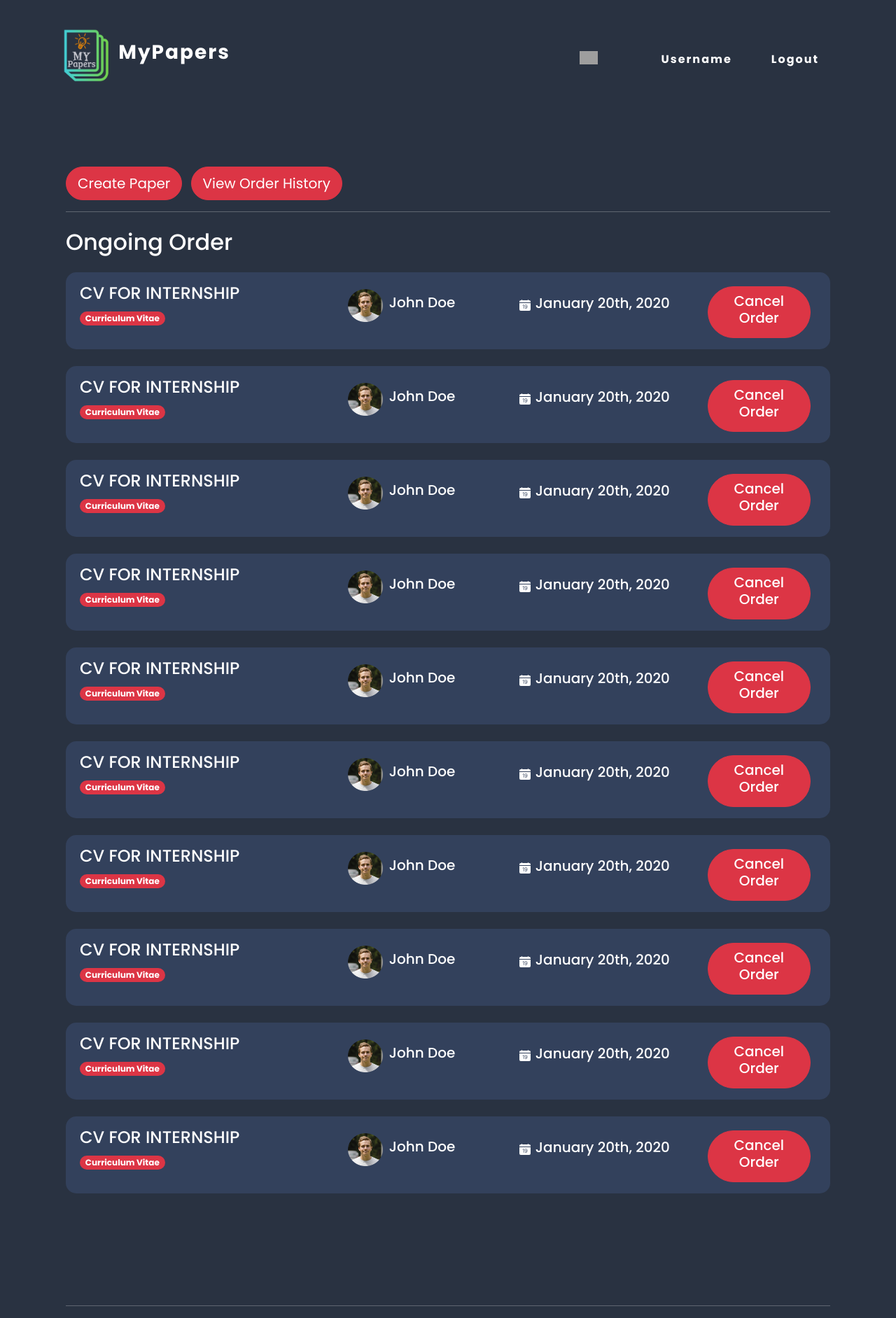
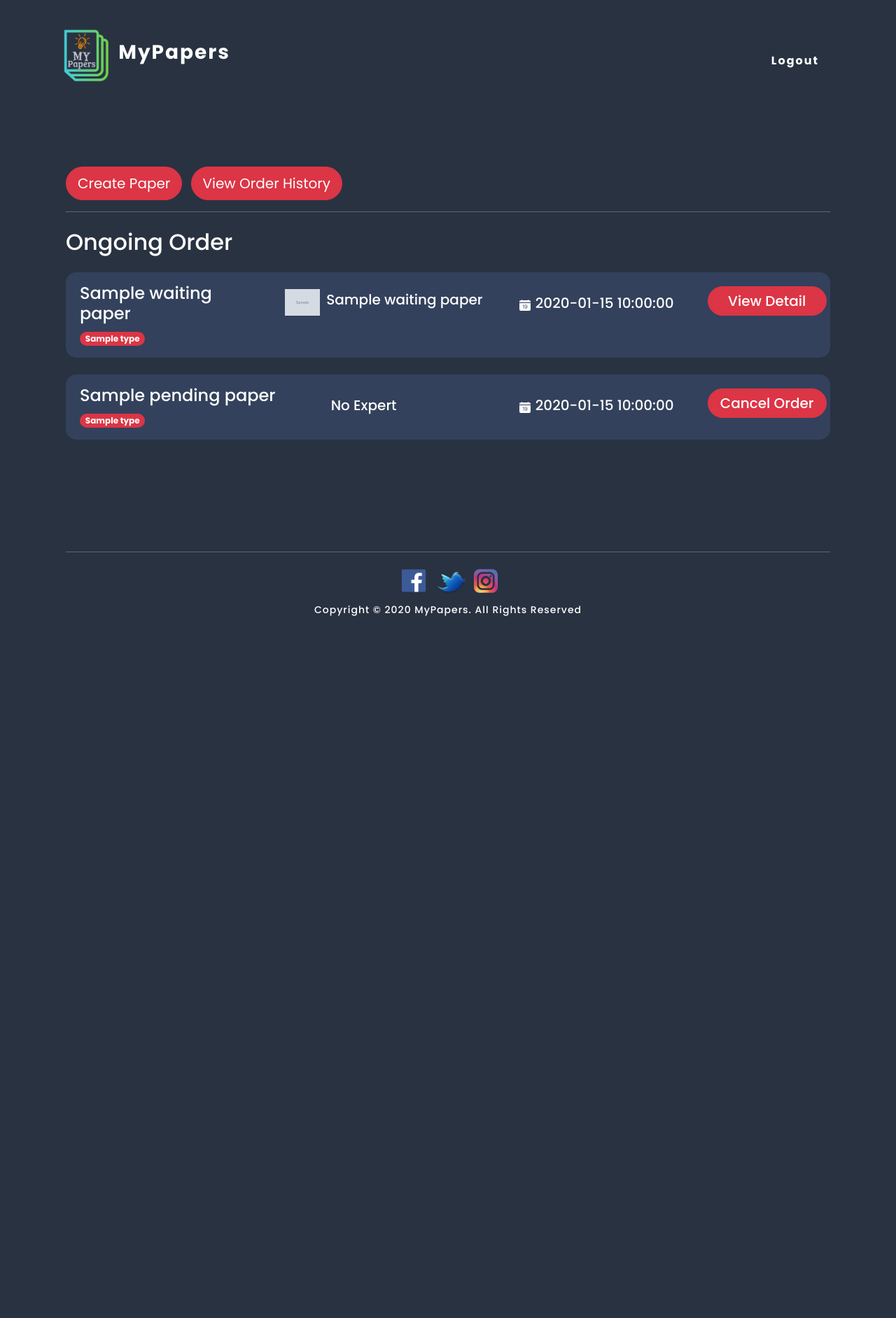
Before and after one commit to KalvinE14/MyPapers, a Laravel app: template MyPapers/resources/views/home/home_user.blade.php in a window 1280 px wide. Shown: the top 1883 px of the page at 70% size. After the commit the page ends 880 px from the top, so only its background shows below. Run offline with Laravel 8, Linux system fonts and the light colour scheme; the template is opened without the code that fills it: most values are stand-ins (such as "Sample title", 1, 10 or a date in 2020); grey boxes marked "Sample" are stand-in pictures; some libraries are stand-ins or nearby versions; grey boxes are pictures that could not be loaded.

Commit message:
Add functionality for home, basic, and notification

```diff
--- a/MyPapers/app/Notification.php
+++ b/MyPapers/app/Notification.php
@@ -6,5 +6,7 @@
 
 class Notification extends Model
 {
-    //
+    protected $fillable = [
+        'paper_id', 'message'
+    ];
 }
--- a/MyPapers/database/seeds/CommentTableSeeder.php
+++ b/MyPapers/database/seeds/CommentTableSeeder.php
@@ -13,9 +13,9 @@
     public function run()
     {
         DB::table('comments')->insert([
-            ['comment_id' => 1, 'user_id' => 1, 'expert_id' => null, 'paper_id' => 2, 'comment' => 'Hai saya ingin membuat brosur', 'created_at' => '2020-10-2 10:18:30', 'updated_at' => null],
-            ['comment_id' => 2, 'user_id' => null, 'expert_id' => 1, 'paper_id' => 2, 'comment' => 'Oke', 'created_at' => '2020-10-2 10:28:00', 'updated_at' => null],
-            ['comment_id' => 3, 'user_id' => 1, 'expert_id' => null, 'paper_id' => 3, 'comment' => 'Halo', 'created_at' => '2020-12-31 11:54:30', 'updated_at' => null],
+            ['comment_id' => 1, 'user_comment' => true, 'expert_comment' => false, 'paper_id' => 2, 'comment' => 'Hai saya ingin membuat brosur', 'created_at' => '2020-10-2 10:18:30', 'updated_at' => null],
+            ['comment_id' => 2, 'user_comment' => false, 'expert_comment' => true, 'paper_id' => 2, 'comment' => 'Oke', 'created_at' => '2020-10-2 10:28:00', 'updated_at' => null],
+            ['comment_id' => 3, 'user_comment' => true, 'expert_comment' => false, 'paper_id' => 3, 'comment' => 'Halo', 'created_at' => '2020-12-31 11:54:30', 'updated_at' => null],
         ]);
     }
 }
--- a/MyPapers/database/seeds/ExpertTableSeeder.php
+++ b/MyPapers/database/seeds/ExpertTableSeeder.php
@@ -14,9 +14,9 @@
     public function run()
     {
         DB::table('experts')->insert([
-            ['expert_id' => 1, 'name' => 'Ariadna Marcellina', 'username' => 'ariadna1', 'email_verified_at' => '2020-11-30 12:18:30', 'password' => Hash::make('ariadna123'), 'address' => '2939 Hillcrest Lane', 'dob' => '23 January 2000', 'gender' => 'Female', 'rating' => 4.9, 'profile_picture'=> 'anonymous.png', 'remember_token' => 'remembertoken1', 'created_at' => '2020-11-30 12:17:03', 'updated_at' => '2020-12-1 12:17:03'],
-            ['expert_id' => 2, 'name' => 'Allegra Moran', 'username' => 'allegra2', 'email_verified_at' => '2020-12-1 12:18:30', 'password' => Hash::make('allegra123'), 'address' => '2165 Heliport Loop', 'dob' => '6 May 2000', 'gender' => 'Female', 'rating' => 4.7, 'profile_picture'=> 'anonymous.png', 'remember_token' => 'remembertoken2', 'created_at' => '2020-12-1 12:17:03', 'updated_at' => '2020-12-2 12:17:03'],
-            ['expert_id' => 3, 'name' => 'Ouranos Curro', 'username' => 'ouranos3', 'email_verified_at' => '2020-12-2 12:18:30', 'password' => Hash::make('ouranos123'), 'address' => '2632 Holly Street', 'dob' => '11 June 2000', 'gender' => 'Male', 'rating' => 4.8, 'profile_picture'=> 'anonymous.png', 'remember_token' => 'remembertoken3', 'created_at' => '2020-12-2 12:17:03', 'updated_at' => '2020-12-3 12:17:03']
+            ['expert_id' => 1, 'name' => 'Ariadna Marcellina', 'username' => 'ariadna1', 'email_verified_at' => '2020-11-30 12:18:30', 'password' => Hash::make('ariadna123'), 'address' => '2939 Hillcrest Lane', 'dob' => '23 January 2000', 'gender' => 'Female', 'profile_picture'=> 'anonymous.png', 'remember_token' => 'remembertoken1', 'created_at' => '2020-11-30 12:17:03', 'updated_at' => '2020-12-1 12:17:03'],
+            ['expert_id' => 2, 'name' => 'Allegra Moran', 'username' => 'allegra2', 'email_verified_at' => '2020-12-1 12:18:30', 'password' => Hash::make('allegra123'), 'address' => '2165 Heliport Loop', 'dob' => '6 May 2000', 'gender' => 'Female', 'profile_picture'=> 'anonymous.png', 'remember_token' => 'remembertoken2', 'created_at' => '2020-12-1 12:17:03', 'updated_at' => '2020-12-2 12:17:03'],
+            ['expert_id' => 3, 'name' => 'Ouranos Curro', 'username' => 'ouranos3', 'email_verified_at' => '2020-12-2 12:18:30', 'password' => Hash::make('ouranos123'), 'address' => '2632 Holly Street', 'dob' => '11 June 2000', 'gender' => 'Male', 'profile_picture'=> 'anonymous.png', 'remember_token' => 'remembertoken3', 'created_at' => '2020-12-2 12:17:03', 'updated_at' => '2020-12-3 12:17:03']
         ]);
     }
 }
--- a/MyPapers/database/seeds/NotificationTableSeeder.php
+++ b/MyPapers/database/seeds/NotificationTableSeeder.php
@@ -13,9 +13,9 @@
     public function run()
     {
         DB::table('notifications')->insert([
-            ['notification_id' => 1, 'paper_id' => '1', 'message' => 'Requested paper have been accepted', 'created_at' => '2020-11-30 12:17:03', 'updated_at' => null],
-            ['notification_id' => 2, 'paper_id' => '1', 'message' => 'A paper have been uploaded by expert', 'created_at' => '2020-12-1 12:17:03', 'updated_at' => null],
-            ['notification_id' => 3, 'paper_id' => '2', 'message' => 'Requested paper have been accepted', 'created_at' => '2020-12-2 12:17:03', 'updated_at' => null]
+            ['notification_id' => 1, 'paper_id' => '1', 'message' => 'Requested paper have been accepted', 'created_at' => '2020-11-30 12:17:03', 'updated_at' => '2020-11-30 12:17:03'],
+            ['notification_id' => 2, 'paper_id' => '1', 'message' => 'A paper have been uploaded by expert', 'created_at' => '2020-12-1 12:17:03', 'updated_at' => '2020-12-1 12:17:03'],
+            ['notification_id' => 3, 'paper_id' => '2', 'message' => 'Requested paper have been accepted', 'created_at' => '2020-12-2 12:17:03', 'updated_at' => '2020-12-2 12:17:03']
         ]);
     }
 }
--- a/MyPapers/database/seeds/PaperTableSeeder.php
+++ b/MyPapers/database/seeds/PaperTableSeeder.php
@@ -13,8 +13,8 @@
     public function run()
     {
         DB::table('papers')->insert([
-            ['paper_id' => 1, 'title' => 'CV for Internship', 'type' => 'Curriculum Vitae', 'requirement' => 'simple design', 'description' => 'include work experience and skills', 'status' => 'Waiting', 'file' => 'list of skills.docx', 'preview' => null, 'user_id' => 1, 'expert_id' => null,  'created_at' => '2020-10-30 12:18:30', 'updated_at' => '2020-10-30 14:18:30'],
-            ['paper_id' => 2, 'title' => 'Samsung Seminar Brochure', 'type' => 'Brochure', 'requirement' => 'clear and easy understanding design', 'description' => 'include location and time', 'status' => 'Pending', 'file' => 'location and time.pdf', 'preview' => null, 'user_id' => 1, 'expert_id' => 1, 'created_at' => '2020-09-30 10:18:30', 'updated_at' => '2020-09-30 17:18:30'],
+            ['paper_id' => 1, 'title' => 'CV for Internship', 'type' => 'Curriculum Vitae', 'requirement' => 'simple design', 'description' => 'include work experience and skills', 'status' => 'Waiting', 'file' => 'list of skills.docx', 'preview' => null, 'user_id' => 1, 'expert_id' => null,  'created_at' => '2020-10-30 12:18:30', 'updated_at' => '2020-10-30 12:18:30'],
+            ['paper_id' => 2, 'title' => 'Samsung Seminar Brochure', 'type' => 'Brochure', 'requirement' => 'clear and easy understanding design', 'description' => 'include location and time', 'status' => 'Pending', 'file' => 'location and time.pdf', 'preview' => null, 'user_id' => 1, 'expert_id' => 1, 'created_at' => '2020-09-30 10:18:30', 'updated_at' => '2020-09-30 10:18:30'],
             ['paper_id' => 3, 'title' => 'School Competition Leaflet', 'type' => 'Leaflet', 'requirement' => 'interactive design', 'description' => 'include benefit and reward', 'status' => 'Finished', 'file' => 'list of rewards.docx', 'preview' => 'previewpaper3.jpg', 'user_id' => 2, 'expert_id' => 2, 'created_at' => '2020-12-30 11:54:30', 'updated_at' => '2020-12-30 20:54:30']
         ]);
     }
--- a/MyPapers/resources/views/history/paper_history.blade.php
+++ b/MyPapers/resources/views/history/paper_history.blade.php
@@ -62,7 +62,12 @@
             <div class="container" style="width: auto;height: 50px;margin-top: 0px;">
                 <div class="row" style="height: 50px; padding-bottom: 10px;">
                     <div class="col-lg3" style="width: auto;margin-top: auto;margin-bottom: auto;margin-left: 26px;">
+                        @if(strcmp(Session::get('role'), 'User') == 0)
                         <h4 style="color: white;">Created by : {{ $paper->name }}</h4>
+                        @else
+                        <h4 style="color: white;">Requested by : {{ $paper->name }}</h4>
+                        @endif
+
                     </div>
                 </div>
             </div>
--- a/MyPapers/resources/views/home/home_user.blade.php
+++ b/MyPapers/resources/views/home/home_user.blade.php
@@ -2,8 +2,8 @@
 
 @section('content')
     <div class="container mt-5 pt-5" style="font-weight: 500; font-family: 'Poppins', sans-serif; color: white;">
-        <button type="submit" class="btn btn-danger btn-lg" style="border-radius: 50px; margin-right: 8px">Create Paper</button>
-        <button type="submit" class="btn btn-danger btn-lg ml-5" style="border-radius: 50px">View Order History</button>
+        <a href="{{ route('choose_paper') }}"><button type="submit" class="btn btn-danger btn-lg" style="border-radius: 50px; margin-right: 8px">Create Paper</button></a>
+        <a href="{{ route('paper_history') }}"><button type="submit" class="btn btn-danger btn-lg ml-5" style="border-radius: 50px">View Order History</button></a>
     </div>
     <div class="container">
         <hr style="border-top: 1px solid white">
@@ -12,17 +12,17 @@
         <h2 class="mt-4" style="font-weight: 500; font-family: 'Poppins', sans-serif; color: white;">Ongoing Order</h2>
     </div>
     <div class="container">
-        @for ($i = 0; $i < 10; $i++)
+        @foreach($waitingPapers as $waitingPaper)
             <div class="container mt-4 pt-3 pb-3" style="font-weight: 500; font-family: 'Poppins', sans-serif; color: white; background:#33415c; border-radius: 15px; padding-left: 20px; padding-right: 20px">
                 <div class="row">
+                    <div class="col-3">
+                        <h4>{{ $waitingPaper->title }}</h4>
+                        <span class="badge rounded-pill bg-danger">{{ $waitingPaper->type }}</span>
+                    </div>
                     <div class="col-4">
-                        <h4>CV FOR INTERNSHIP</h4>
-                        <span class="badge rounded-pill bg-danger">Curriculum Vitae</span>
-                    </div>
-                    <div class="col-3">
                         <div class="container pt-1">
-                            <img style="display: inline; margin-right: 5px" class="pt-1" src="{{ url('assets/profilepicture2.png') }}" alt="" width="50px">
-                            <h5 style="display: inline;">John Doe</h5>
+                            <img style="display: inline; margin-right: 5px" class="pt-1" src="{{ url('assets/' . $waitingPaper->profile_picture) }}" alt="" width="50px">
+                            <h5 style="display: inline;">{{ $waitingPaper->name }}</h5>
                         </div>
                     </div>
                     <div class="col-3 pt-3">
@@ -30,16 +30,43 @@
                             <path d="M4 .5a.5.5 0 0 0-1 0V1H2a2 2 0 0 0-2 2v1h16V3a2 2 0 0 0-2-2h-1V.5a.5.5 0 0 0-1 0V1H4V.5zm5.402 9.746c.625 0 1.184-.484 1.184-1.18 0-.832-.527-1.23-1.16-1.23-.586 0-1.168.387-1.168 1.21 0 .817.543 1.2 1.144 1.2z" />
                             <path d="M16 14V5H0v9a2 2 0 0 0 2 2h12a2 2 0 0 0 2-2zm-6.664-1.21c-1.11 0-1.656-.767-1.703-1.407h.683c.043.37.387.82 1.051.82.844 0 1.301-.848 1.305-2.164h-.027c-.153.414-.637.79-1.383.79-.852 0-1.676-.61-1.676-1.77 0-1.137.871-1.809 1.797-1.809 1.172 0 1.953.734 1.953 2.668 0 1.805-.742 2.871-2 2.871zm-2.89-5.435v5.332H5.77V8.079h-.012c-.29.156-.883.52-1.258.777V8.16a12.6 12.6 0 0 1 1.313-.805h.632z" />
                         </svg>
-                        <h5 style="margin-left: 3px; display: inline">January 20th, 2020</h5>
+                        <h5 style="margin-left: 3px; display: inline">{{ $waitingPaper->created_at }}</h5>
                     </div>
                     <div class="col-2 mt-1" style="text-align: right">
-                        <button type="submit" class="btn btn-danger btn-lg pt-2" style="border-radius: 50px; margin-right: 8px">
-                            <h5>Cancel Order</h5>
+                        <button type="submit" class="btn btn-danger btn-lg pt-2" style="border-radius: 50px; margin-right: 8px; width: 170px;">
+                            <h5 style="margin-top: auto;margin-left: auto;margin-bottom: auto;margin-right: auto;">View Detail</h5>
                         </button>
                     </div>
                 </div>
             </div>
-        @endfor
+        @endforeach
+        @foreach($pendingPapers as $pendingPaper)
+            <div class="container mt-4 pt-3 pb-3" style="font-weight: 500; font-family: 'Poppins', sans-serif; color: white; background:#33415c; border-radius: 15px; padding-left: 20px; padding-right: 20px">
+                <div class="row">
+                    <div class="col-4">
+                        <h4>{{ $pendingPaper->title }}</h4>
+                        <span class="badge rounded-pill bg-danger">{{ $pendingPaper->type }}</span>
+                    </div>
+                    <div class="col-3 pt-3">
+                        <h5 style="display: inline;">No Expert</h5>
+                    </div>
+                    <div class="col-3 pt-3">
+                        <svg xmlns="http://www.w3.org/2000/svg" width="16" height="16" fill="currentColor" class="bi bi-calendar-date-fill" viewBox="0 0 16 16">
+                            <path d="M4 .5a.5.5 0 0 0-1 0V1H2a2 2 0 0 0-2 2v1h16V3a2 2 0 0 0-2-2h-1V.5a.5.5 0 0 0-1 0V1H4V.5zm5.402 9.746c.625 0 1.184-.484 1.184-1.18 0-.832-.527-1.23-1.16-1.23-.586 0-1.168.387-1.168 1.21 0 .817.543 1.2 1.144 1.2z" />
+                            <path d="M16 14V5H0v9a2 2 0 0 0 2 2h12a2 2 0 0 0 2-2zm-6.664-1.21c-1.11 0-1.656-.767-1.703-1.407h.683c.043.37.387.82 1.051.82.844 0 1.301-.848 1.305-2.164h-.027c-.153.414-.637.79-1.383.79-.852 0-1.676-.61-1.676-1.77 0-1.137.871-1.809 1.797-1.809 1.172 0 1.953.734 1.953 2.668 0 1.805-.742 2.871-2 2.871zm-2.89-5.435v5.332H5.77V8.079h-.012c-.29.156-.883.52-1.258.777V8.16a12.6 12.6 0 0 1 1.313-.805h.632z" />
+                        </svg>
+                        <h5 style="margin-left: 3px; display: inline">{{ $pendingPaper->created_at }}</h5>
+                    </div>
+                    <div class="col-2 mt-1" style="text-align: right">
+                        <a href="{{ route('cancel_order', $pendingPaper->paper_id) }}">
+                            <button type="submit" class="btn btn-danger btn-lg pt-2" style="border-radius: 50px; margin-right: 8px; width: 170px;">
+                                <h5 style="margin-top: auto;margin-left: auto;margin-bottom: auto;margin-right: auto;">Cancel Order</h5>
+                            </button>
+                        </a>
+                    </div>
+                </div>
+            </div>
+        @endforeach
     </div>
 
 @endsection
--- a/MyPapers/resources/views/template/basic_template.blade.php
+++ b/MyPapers/resources/views/template/basic_template.blade.php
@@ -47,7 +47,7 @@
 
         .notifications {
             width: 300px;
-            height: 400px;
+            height: auto;
             position: absolute;
             top: 100px;
             visibility: hidden;
@@ -155,34 +155,40 @@
     <div class="container-md mt-3">
         <nav class="navbar navbar-expand-lg navbar-light bg-transparent">
             <div class="container">
-                <a class="navbar-brand" href="#" style="margin-left: -20px">
+                @if(strcmp(Session::get('role'), 'User') == 0)
+                <a class="navbar-brand" href="{{ route('home_user') }}" style="margin-left: -20px">
+                @elseif(strcmp(Session::get('role'), 'Expert') == 0)
+                <a class="navbar-brand" href="{{ route('home_expert') }}" style="margin-left: -20px">
+                @else
+                <a class="navbar-brand" href="{{ route('home_admin') }}" style="margin-left: -20px">
+                @endif
                     <img src="/assets/Logo.png" alt="" class="d-inline-block align-center" style="width: 100px; height: 100px">
                     <h3 class="d-inline-block" style="margin-left: -10px; font-weight: 700; font-family: 'Poppins', sans-serif; color: white; letter-spacing: 2px">MyPapers</h3>
                 </a>
+
+
                 <div class="row ml-auto align-self-center">
+                    @if(strcmp(Session::get('role'), 'User') == 0)
                     <div class="col">
-                        <div class="icon" id="bell"><a href="#" onclick="notification()"><img src="https://i.imgur.com/AC7dgLA.png" alt=""></a></div>
+                        <div class="icon" id="bell"><img onclick="notification()" src="https://i.imgur.com/AC7dgLA.png" alt=""></div>
                         <div class="notifications mt-1" id="box">
-                            <h2>Notifications - <span>2</span></h2>
-                            <div class="notifications-item"> <img src="https://i.imgur.com/uIgDDDd.jpg" alt="img">
+                            <h2>Notifications - <span>{{ $totalNotification }}</span></h2>
+                            @foreach($notifications as $notification)
+                            <div class="notifications-item"> <img src="{{ url('assets/' . $notification->profile_picture) }}" alt="img">
                                 <div class="text">
-                                    <h4>Samso aliao</h4>
-                                    <p>Samso Nagaro Like your home work</p>
+                                    <h4>{{ $notification->name }}</h4>
+                                    <p>{{ $notification->message }}</p>
                                 </div>
                             </div>
-                            <div class="notifications-item"> <img src="https://img.icons8.com/flat_round/64/000000/vote-badge.png" alt="img">
-                                <div class="text">
-                                    <h4>John Silvester</h4>
-                                    <p>+20 vista badge earned</p>
-                                </div>
-                            </div>
+                            @endforeach
                         </div>
                     </div>
+                    @endif
                     <div class="col mt-3">
-                        <a class="nav-item nav-link" href="#" style="font-weight: 700; font-family: 'Poppins', sans-serif; color: white; letter-spacing: 2px;">Username</a>
+                        <p class="nav-item nav-link" style="font-weight: 700; font-family: 'Poppins', sans-serif; color: white; letter-spacing: 2px;">{{ Session::get('username') }}</p>
                     </div>
                     <div class="col mt-3">
-                        <a class="nav-item nav-link" href="#" style="font-weight: 700; font-family: 'Poppins', sans-serif; color: white; letter-spacing: 2px;">Logout</a>
+                        <a class="nav-item nav-link" href="{{ route('user_logout') }}" style="font-weight: 700; font-family: 'Poppins', sans-serif; color: white; letter-spacing: 2px;">Logout</a>
                     </div>
                 </div>
             </div>
@@ -199,9 +205,9 @@
             <hr style="border-top: 1px solid white">
         </div>
         <div class="container mt-3" style="text-align: center">
-            <a href="#"><img src="/assets/facebook_logos_PNG19751.png" alt="" style="width: 50px; height: 35px"></a>
-            <a href="#"><img src="/assets/twitter.png" alt="" style="width: 50px; height: 50px"></a>
-            <a href="#"><img src="/assets/instagram.png" alt="" style="width: 40px; height: 40px"></a>
+            <a href="https://www.facebook.com"><img src="/assets/facebook_logos_PNG19751.png" alt="" style="width: 50px; height: 35px"></a>
+            <a href="https://www.twitter.com"><img src="/assets/twitter.png" alt="" style="width: 50px; height: 50px"></a>
+            <a href="https://www.instagram.com"><img src="/assets/instagram.png" alt="" style="width: 40px; height: 40px"></a>
         </div>
         <div class="container mt-2" style="text-align: center">
             <h6 style="font-size: 14px; font-weight: 500; font-family: 'Poppins', sans-serif; color: white; letter-spacing: 1px;">Copyright &copy; 2020 MyPapers. All Rights Reserved</h6>
--- a/MyPapers/routes/web.php
+++ b/MyPapers/routes/web.php
@@ -19,32 +19,25 @@
     return view('paper_detail');
 });
 
-Route::get('/home_user', function(){
-    return view('home/home_user');
-});
-
-Route::get('/home_expert', function(){
-    return view('home/home_expert');
-});
-
 Route::get('/signup/user', 'UserController@showSignUp')->name('register_page');
 Route::post('/signup/user', 'UserController@doSignUp')->name('register_user');
 Route::get('/login/menu', 'UserController@showLoginMenu')->name('login_menu');
 Route::get('/login/user', 'UserController@showLoginUser')->name('login_user_page');
 Route::post('/login/user', 'UserController@doLoginUser')->name('login_user');
 Route::get('/user/all', 'UserController@showAllUser')->name('view_all_user');
-Route::get('/home/user', 'UserController@showHomeUser')->name('home_user');
+Route::get('/user/home', 'UserController@showHomeUser')->name('home_user');
 Route::post('/user/remove/{user_id}', 'UserController@removeUser')->name('remove_user');
 Route::get('/user/profile', 'UserController@showProfile')->name('profile_user');
 Route::post('/user/update/name/{user_id}', 'UserController@updateName')->name('update_user_name');
 Route::post('/user/update/address/{user_id}', 'UserController@updateAddress')->name('update_user_address');
 Route::post('/user/update/password/{user_id}', 'UserController@updatePassword')->name('update_user_password');
 Route::post('/user/update/picture/{user_id}', 'UserController@updatePicture')->name('update_user_picture');
+Route::get('/user/logout', 'UserController@logout')->name('user_logout');
 
 Route::post('/signup/expert', 'ExpertController@doSignUp')->name('register_expert');
 Route::get('/login/expert', 'ExpertController@showLoginExpert')->name('login_expert_page');
 Route::post('/login/expert', 'ExpertController@doLoginExpert')->name('login_expert');
-Route::get('/home/expert', 'ExpertController@showHomeExpert')->name('home_expert');
+Route::get('/expert/home', 'ExpertController@showHomeExpert')->name('home_expert');
 Route::get('/expert/all', 'ExpertController@showAllExpert')->name('view_all_expert');
 Route::post('/expert/remove/{expert_id}', 'ExpertController@removeExpert')->name('remove_expert');
 Route::get('/expert/profile', 'ExpertController@showProfile')->name('profile_expert');
@@ -65,5 +58,7 @@
 Route::post('/paper/create', 'PaperController@store')->name('create_paper');
 Route::get('/paper/paper_detail/{paper_id}/{user_id}', 'PaperController@showPaperDetail');
 Route::get('/paper/history', 'PaperController@showHistory')->name('paper_history');
+Route::get('/paper/accept/{paper_id}', 'PaperController@acceptOrder')->name('accept_order');
+Route::get('/paper/cancel/{paper_id}', 'PaperController@deletePaper')->name('cancel_order');
 
 Route::get('/download/{preview}', 'PaperController@downloadPaper')->name('download_paper');
```
Also changed, not shown: MyPapers/app/Http/Controllers/ExpertController.php (+10 -1 lines), MyPapers/app/Http/Controllers/PaperController.php (+36 -0 lines), MyPapers/app/Http/Controllers/UserController.php (+27 -5 lines), MyPapers/resources/views/home/home_expert.blade.php (+16 -18 lines), MyPapers/database/migrations/2020_12_29_092912_create_experts_table.php, MyPapers/database/migrations/2020_12_29_093054_create_comments_table.php.
